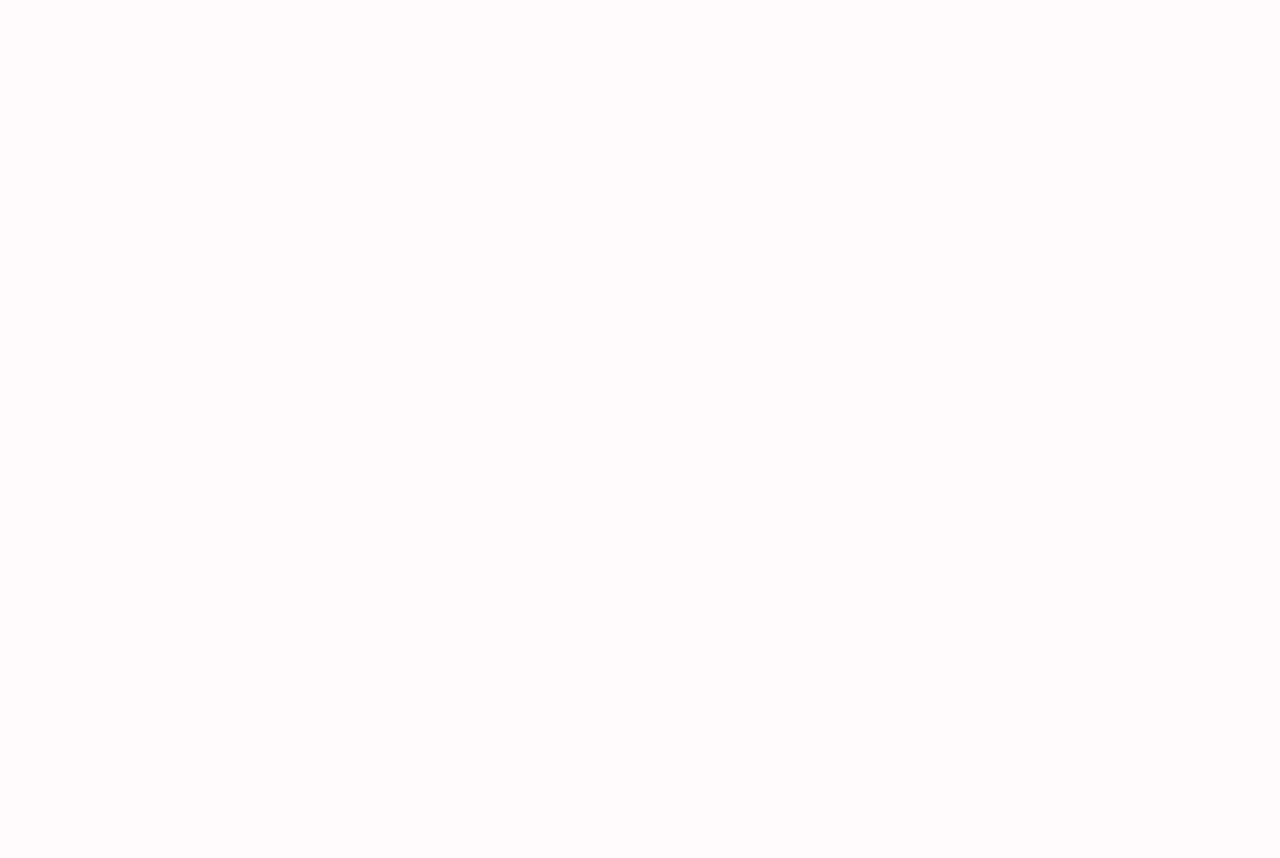
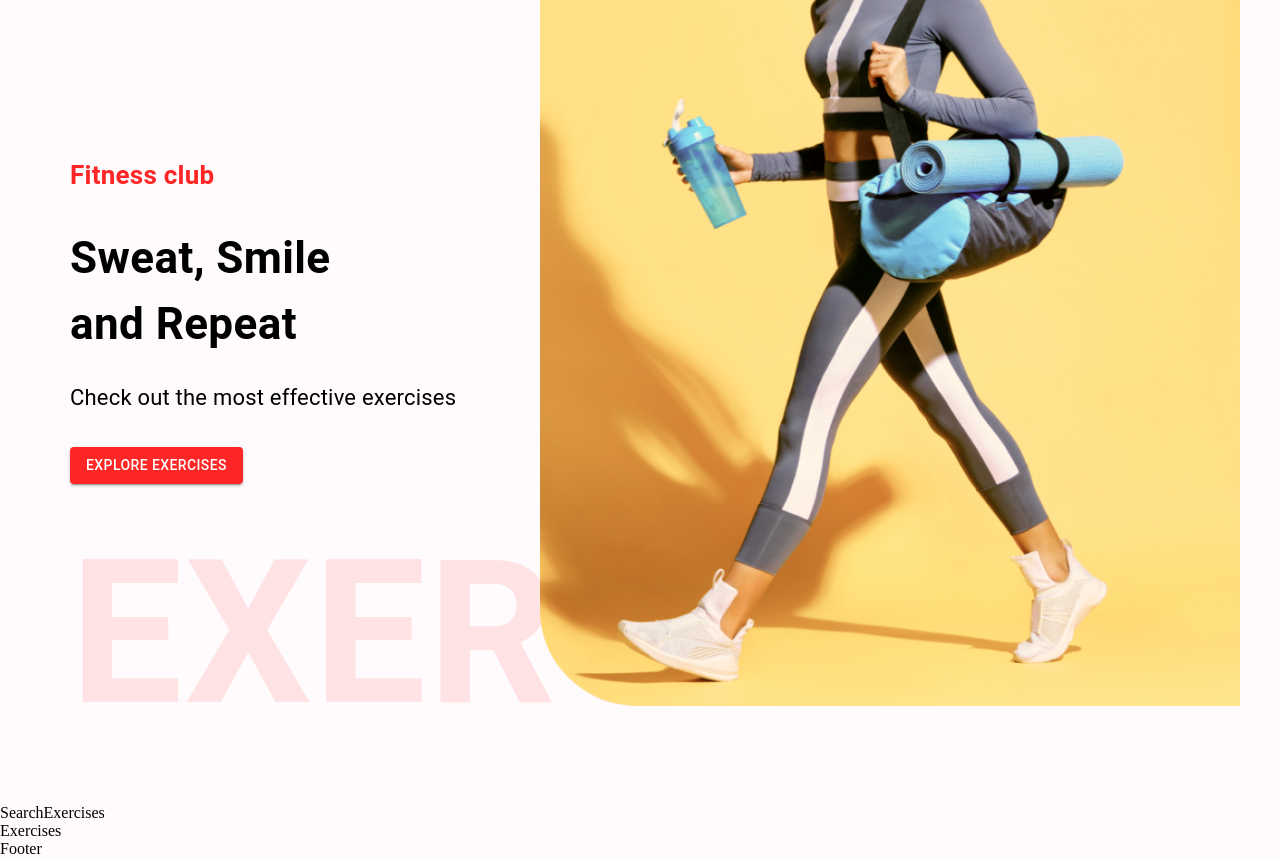
Before and after one commit to ArnabChatterjee20k/Fitness-App, a React (Create React App) app: page / in a window 1280 px wide. Shown: the part 160-1018 px from the top of the page. Before the commit the page ends 800 px from the top, so only its background shows below. Built offline with nearby package versions, Linux system fonts and the light colour scheme.

Commit message:
Setup Home page structure with components And made the hero banner

```diff
--- /dev/null
+++ b/src/components/Exercises.jsx
@@ -0,0 +1,9 @@
+import React from 'react'
+
+const Exercises = () => {
+  return (
+    <div>Exercises</div>
+  )
+}
+
+export default Exercises
--- /dev/null
+++ b/src/components/HeroBanner.jsx
@@ -0,0 +1,33 @@
+import React from 'react'
+import {Box,Stack,Typography,Button} from "@mui/material"
+import HeroBannerImage from "../assets/assets/images/banner.png"
+const HeroBanner = () => {
+  return (
+    <Box sx={{
+        mt:{lg:"212px",xs:"70px"},
+        ml:{sm:"50px"}
+    }} position="relative" p="20px">
+        <Typography color='#ff2625' fontWeight="600" fontSize="26px">
+            Fitness club
+        </Typography>
+        <Typography fontWeight={700} sx={{fontSize:{lg:"44px",xs:"40px"}}} mb="23px" mt="30px">
+            Sweat, Smile <br/> and Repeat
+        </Typography>
+        <Typography fontSize="22px" lineHeight="35px" mb={4}>
+            Check out the most effective exercises
+        </Typography>
+        <Button variant="contained" padding="10px" sx={{backgroundColor:"#ff2625"}} color="error" href="#exercises">Explore Exercises</Button>
+        <Typography fontWeight={600} color="#ff2625" sx={{
+            opacity:0.1,
+            display:{lg:"block",xs:"none"}
+        }}
+        fontSize="200px"
+        >
+            EXERCISES
+        </Typography>
+        <img src={HeroBannerImage} alt="banner" className='hero-banner-img'/>
+    </Box>
+  )
+}
+
+export default HeroBanner
--- /dev/null
+++ b/src/components/SearchExercises.jsx
@@ -0,0 +1,9 @@
+import React from 'react'
+
+const SearchExercises = () => {
+  return (
+    <div>SearchExercises</div>
+  )
+}
+
+export default SearchExercises
--- a/src/pages/Home.jsx
+++ b/src/pages/Home.jsx
@@ -1,8 +1,16 @@
-import React from 'react'
+import React, { useState } from 'react'
+import { Box } from '@mui/system'
+import SearchExercises from '../components/SearchExercises'
+import HeroBanner from '../components/HeroBanner'
+import Exercises from '../components/Exercises'
 
 const Home = () => {
   return (
-    <div>Home</div>
+    <Box>
+      <HeroBanner/>
+      <SearchExercises/>
+      <Exercises/>
+    </Box>
   )
 }
 
```
